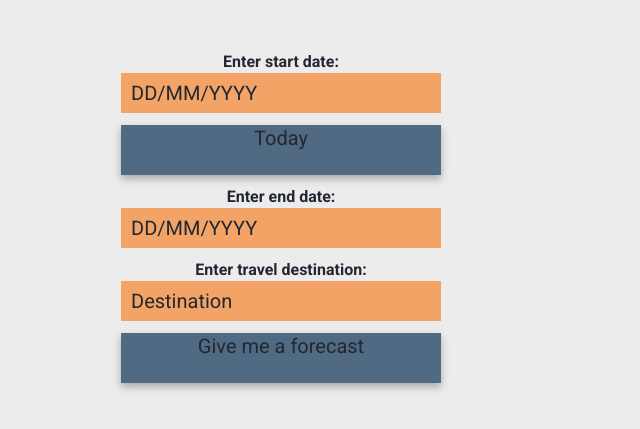
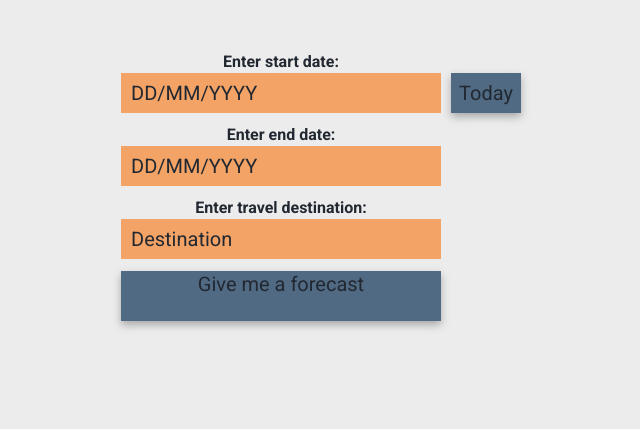
Before and after one commit to susumoa/travel-app, a website built with webpack: page src/client/views/index.html in a window 1280 px wide. Shown: the part 105-534 px from the top of the page, without its empty margins (359-999 px from the left). Built offline with nearby package versions, Linux system fonts and the light colour scheme.

Commit message:
feat: today button change size in different media

```diff
--- a/src/client/js/app.js
+++ b/src/client/js/app.js
@@ -11,7 +11,7 @@ export const addTodayDate = (e) => {
   document.getElementById('start-date-input').value = todayDate();
 };
 
-const todayDate = () => {
+export const todayDate = () => {
   const today = new Date();
   const day = today.getDate() < 10 ? `0${today.getDate()}` : today.getDate();
   const month = today.getMonth() + 1 < 10 ? `0${today.getMonth() + 1}` : today.getMonth() + 1;
--- a/src/client/styles/style.scss
+++ b/src/client/styles/style.scss
@@ -67,6 +67,33 @@ button {
   &:hover {
     box-shadow: 0 2px 4px #a9a9a9;
     transform: scale(0.98);
+  }
+}
+
+.start-date-input,
+#start-date-input {
+  position: relative;
+}
+
+#add-today {
+  position: absolute;
+  top: 9px;
+  display: inline-block;
+  margin-left: 10px;
+  width: 55px;
+  height: 40px;
+  font-size: 15px;
+}
+
+@media (min-width: 900px) {
+  #add-today {
+    position: absolute;
+    top: 9px;
+    display: inline-block;
+    margin-left: 10px;
+    width: 70px;
+    height: 40px;
+    font-size: 20px;
   }
 }
 
```
Also changed, not shown: src/client/js/app.test.js (added, +44 -0 lines), screenshots/city-list.png, screenshots/forecast.png, screenshots/input.png, screenshots/input2.png (deleted).
